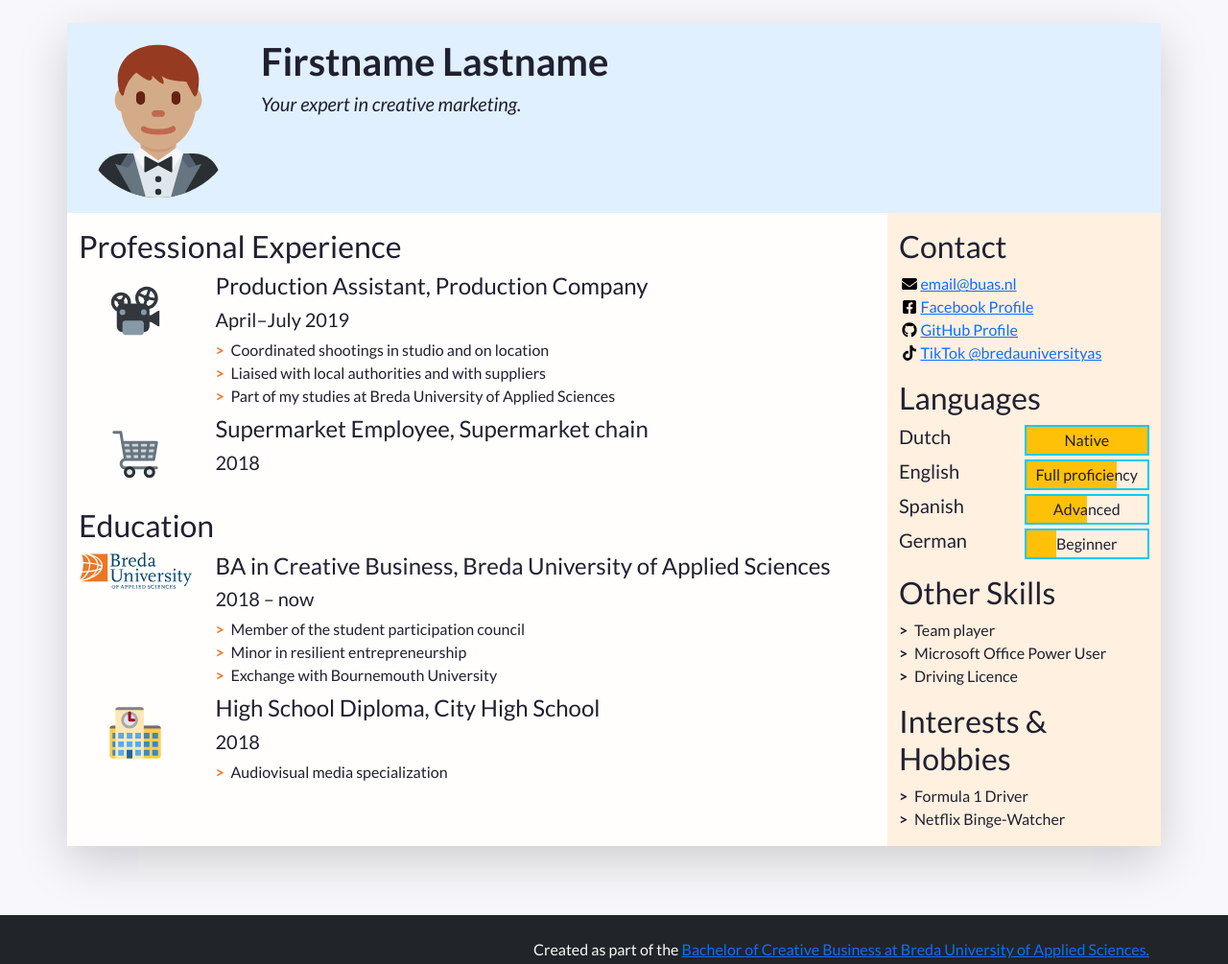
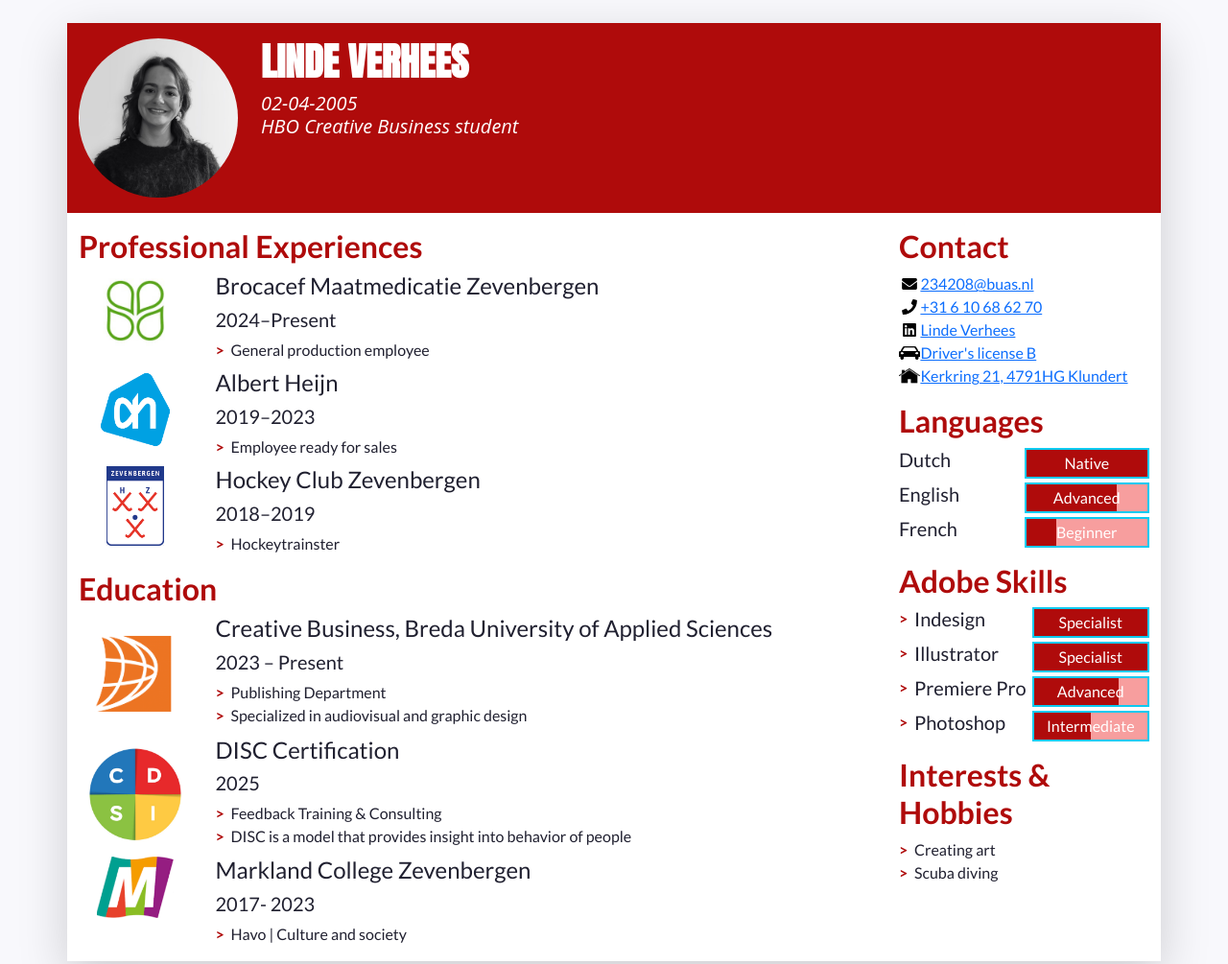
Before and after one commit to Lsverhees/Brand-Development-Individual, a plain HTML site: page index.html in a window 1280 px wide. Shown: the top 1005 px of the page at 96% size. Drawn offline with nearby package versions, Linux system fonts and the light colour scheme.

Commit message:
new docuement
Changed my document

```diff
--- a/css/styles.css
+++ b/css/styles.css
@@ -1,8 +1,6 @@
-/* Use this file to use your own styles*/
-
 /* Import declaration to use Google Fonts - check https://fonts.google.com/ for details */
 @import url('https://fonts.googleapis.com/css2?family=Lato:ital,wght@0,400;0,700;1,400;1,700&display=swap');
-
+@import url('https://fonts.googleapis.com/css2?family=Anton&display=swap');
 /* Styles for the body */
 
 body {
@@ -10,19 +8,49 @@ body {
 	color: #202030;
 	background-color: #f8f8fc;
 }
+h2 {
+  color: #AF0B0B !important;
 
-/* Styles for custom classes in the document. (There are more, try to find them out!) */
-
-.resume-header {
-    background-color: #e0f0ff;
+}
+.Languagelevel .language-progress {
+	background-color: #FFFFFF !important;
 }
 
+.language-level {
+	background-color: #F79E9E !important;
+}
+
+.language-progress {
+	background-color: #AF0B0B !important;
+}
+.language-level h6 {
+  color: #FFFFFF /* Change this HEX to your desired color */
+}
+.language-level .native-text {
+  color: #FFFFFF
+}
+
+.language-level .advanced-text {
+  color: #FFFFFF
+}
+.Linde-Verhees {
+	font-family: 'anton';
+}
+.fst-italic.tagline {
+	font-family: 'open sans';
+}
+/* Styles for custom classes in the document. (There are more, try to find them out!) */
+.resume-header {
+    background-color: #AF0B0B;
+	color: #FFFFFF;
+	font-family: 'Anton';
+}
 .resume-main {
-	background-color: #fffefc;
+	background-color: #FFFFFF;
 }
 
 .resume-aside {
-	background-color: #fff0e0;
+	background-color: #FFFFFF;
 }
 
 /* Styles for lists in the document */
@@ -33,10 +61,12 @@ body {
 	display: inline-block;
 	width: 1em;
 	margin-left: -1em;
+	color: #AF0B0B
+
 }
 
-.biography-details li::before {
-	color: #EE7623;
+.biography-details li:before {
+	color: #AF0B0B;
 }
 
 .biography-details li, .skill-list li {
@@ -49,3 +79,7 @@ body {
 	height: 1em;
 	flex-basis: 1.4em;
 }
+
+.title-one {
+    font-weight: bold;
+}
--- a/index.html
+++ b/index.html
@@ -6,15 +6,13 @@
     <meta charset="utf-8">
     <meta name="viewport" content="width=device-width, initial-scale=1, shrink-to-fit=no">
 
-    <!-- Links to the CSS styles from Bootstrap. -->
-    <!-- -->
     <link href="https://cdn.jsdelivr.net/npm/bootstrap@5.3.3/dist/css/bootstrap.min.css" rel="stylesheet" integrity="sha384-QWTKZyjpPEjISv5WaRU9OFeRpok6YctnYmDr5pNlyT2bRjXh0JMhjY6hW+ALEwIH" crossorigin="anonymous">
     <!-- -->
 
     <!-- Links to our additional CSS styles -->
     <link rel="stylesheet" href="css/styles.css">
 
-    <title>Firstname Lastname's Resumé</title>
+    <title>Class2_LindeVerhees</title>
   </head>
   <!-- End of the head -->
 
@@ -43,14 +41,15 @@
             "w-100" makes sure the image takes the full width of the column it's in
             "rounded-circle" cuts a circle around the image
           -->
-          <img class="w-100 rounded-circle my-3" src="images/portrait.svg" alt="Portrait of Firstname Lastname" width="160">
+          <img class="w-100 rounded-circle my-3" src="images/portrait.jpg" alt="Portrait of Firstname Lastname" width="160">
         </div>
         <!--
           A container to wrap around your name and tagline. Full-width at small size, then columns of increasing size.
         -->
         <div class="col-12 col-sm-8 col-md-9 col-lg-10 my-3 header-content">
-          <h1 class="fw-bolder">Firstname Lastname</h1>
-          <h5 class="fst-italic tagline">Your expert in creative marketing.</h5>
+          <h1 class="fw-bolder">LINDE VERHEES</h1>
+          <h5 class="fst-italic tagline">02-04-2005 <br>
+          HBO Creative Business student</h5>
         </div>
       </header>
 
@@ -70,7 +69,7 @@
             <section> is yet another semantic element. The first one is for professional experience.
           -->
           <section class="my-3 biography-section">
-            <h2>Professional Experience</h2>
+            <h2 class="title-one">Professional Experiences</h2>
             <!--
               Each list item (li) in the unordered list (ul) below will be one job.
               "list-unstyled" is a class that hides the bullet points of a list.
@@ -81,16 +80,14 @@
               <li class="biography-item row mb-2">
                 <!-- We're using a grid inside a grid so we can align logos and text -->
                 <div class="logo-container col-3 col-sm-2 col-md-3 col-lg-2">
-                  <img class="biography-logo mw-100 d-block mx-auto" src="images/employers/projector.svg" alt="Company logo" width="80">
+                  <img class="biography-logo mw-100 d-block mx-auto" src="images/logo/brocacef_logo.png" alt="Company logo" width="80">
                 </div>
                 <div class="biography-contents col-9 col-sm-10 col-md-9 col-lg-10">
-                  <h4>Production Assistant, Production Company</h4>
-                  <h5>April&ndash;July 2019</h5>
+                  <h4>Brocacef Maatmedicatie Zevenbergen</h4>
+                  <h5>2024&ndash;Present</h5>
                   <!-- Use the list below to talk about your achievements -->
                   <ul class="biography-details list-unstyled">
-                    <li>Coordinated shootings in studio and on location</li>
-                    <li>Liaised with local authorities and with suppliers</li>
-                    <li>Part of my studies at Breda University of Applied Sciences</li>
+                    <li>General production employee</li>
                   </ul>
                 </div>
               </li>
@@ -99,51 +96,80 @@
               <li class="biography-item row mb-2">
                 <div class="logo-container col-3 col-sm-2 col-md-3 col-lg-2">
                 <!-- We're using a grid inside a grid so we can align logos and text -->
-                  <img class="biography-logo mw-100 d-block mx-auto" src="images/employers/trolley.svg" alt="Company logo" width="80">
+                  <img class="biography-logo mw-100 d-block mx-auto" src="images/logo/albertheijn_logo.png" alt="Company logo" width="80">
                 </div>
                 <div class="biography-contents col-9 col-sm-10 col-md-9 col-lg-10">
-                  <h4>Supermarket Employee, Supermarket chain</h4>
-                  <h5>2018</h5>
+                  <h4>Albert Heijn</h4>
+                  <h5>2019–2023</h5>
+				  <ul class="biography-details list-unstyled">
+                    <li>Employee ready for sales</li>
+
                   <!-- This entry doesn't have a list of achievements, but you can copy-paste the one from above -->
+				  </ul>
                 </div>
               </li>
-
+    <li class="biography-item row mb-2">
+                <!-- We're using a grid inside a grid so we can align logos and text -->
+                <div class="logo-container col-3 col-sm-2 col-md-3 col-lg-2">
+                  <img class="biography-logo mw-100 d-block mx-auto" src="images/logo/hcz_logo.png" alt="Company logo" width="60">
+                </div>
+                <div class="biography-contents col-10 col-sm-10 col-md-9 col-lg-10">
+                  <h4>Hockey Club Zevenbergen</h4>
+                  <h5>2018&ndash;2019</h5>
+                  <!-- Use the list below to talk about your achievements -->
+                  <ul class="biography-details list-unstyled">
+                    <li>Hockeytrainster</li>
+                  </ul>
+                </div>
+              </li>
             </ul>
           </section>
 
           <!-- We're done with jobs, let's move on to schools -->
 
           <section class="my-3 biography-section">
-            <h2>Education</h2>
+            <h2 class="title-one">Education</h2>
             <ul class="biography-list list-unstyled">
 
               <!-- Top item in education. And by "top", I mean a Bachelor in Creative Business at BUas. -->
               <li class="biography-item row mb-2">
                 <div class="logo-container col-3 col-sm-2 col-md-3 col-lg-2">
-                  <img class="biography-logo mw-100 d-block mx-auto" src="images/schools/logo-buas.svg" alt="School logo" width="120">
+                  <img class="biography-logo mw-100 d-block mx-auto" src="images/logo/buas_logo.png" alt="School logo" width="120">
                 </div>
                 <div class="biography-contents col-9 col-sm-10 col-md-9 col-lg-10">
-                  <h4>BA in Creative Business, Breda University of Applied Sciences</h4>
-                  <h5>2018&nbsp;&ndash;&nbsp;now</h5>
+                  <h4>Creative Business, Breda University of Applied Sciences</h4>
+                  <h5>2023&nbsp;&ndash;&nbsp;Present</h5>
                   <!-- Use the list below to talk about minors, exchanges, extra-curricular activities. -->
                   <ul class="biography-details list-unstyled">
-                    <li>Member of the student participation council</li>
-                    <li>Minor in resilient entrepreneurship</li>
-                    <li>Exchange with Bournemouth University</li>
+                    <li>Publishing Department</li>
+                    <li>Specialized in audiovisual and graphic design</li>
                   </ul>
                 </div>
               </li>
-
+				<li class="biography-item row mb-2">
+                <div class="logo-container col-3 col-sm-2 col-md-3 col-lg-2">
+                  <img class="biography-logo mw-100 d-block mx-auto" src="images/logo/disc_logo.png" alt="School logo" width="120">
+                </div>
+                <div class="biography-contents col-9 col-sm-10 col-md-9 col-lg-10">
+                  <h4>DISC Certification</h4>
+                  <h5>2025</h5>
+                  <!-- Use the list below to talk about minors, exchanges, extra-curricular activities. -->
+                  <ul class="biography-details list-unstyled">
+                    <li>Feedback Training &amp; Consulting </li>
+                    <li>DISC is a model that provides insight into behavior of people</li>
+                  </ul>
+                </div>
+              </li>
               <!-- 2nd item in education -->
               <li class="biography-item row mb-2">
                 <div class="logo-container col-3 col-sm-2 col-md-3 col-lg-2">
-                  <img class="biography-logo mw-100 d-block mx-auto" src="images/schools/school.svg" alt="School logo" width="80">
+                  <img class="biography-logo mw-100 d-block mx-auto" src="images/logo/markland_logo.png" alt="School logo" width="80">
                 </div>
                 <div class="biography-contents col-9 col-sm-10 col-md-9 col-lg-10">
-                  <h4>High School Diploma, City High School</h4>
-                  <h5>2018</h5>
+                  <h4>Markland College Zevenbergen</h4>
+                  <h5>2017-&nbsp;2023</h5>
                   <ul class="biography-details list-unstyled">
-                    <li>Audiovisual media specialization</li>
+                    <li>Havo | Culture and society</li>
                   </ul>
                 </div>
               </li>
@@ -163,7 +189,7 @@
 
           <!-- The first block will be contact details -->
           <section class="my-3 aside-section">
-            <h2>Contact</h2>
+            <h2 class="title-one">Contact</h2>
             <!--
               A list of all your contact details.
               There are more icons in the images/icons folder, have a look if you want to add your LinkedIn or TikTok profile.
@@ -172,27 +198,33 @@
             -->
             <ul class="contact-list list-unstyled">
               <li class="contact-item">
-                <a class="d-flex align-items-center" href="mailto:email@buas.nl" target="_blank">
+                <a class="d-flex align-items-center" href="mailto:234208@buas.nl" target="_blank">
                   <img class="contact-icon" src="images/icons/envelope.svg" alt="Email">
-                  email@buas.nl
+                  234208@buas.nl
+                </a>
+              </li>
+			   <li class="contact-item">
+                <a class="d-flex align-items-center" href="tel:+31610686270" target="_blank">
+                  <img class="contact-icon" src="images/icons/phone.svg" alt="Mobile Phone">
+                  +31 6 10 68 62 70
                 </a>
               </li>
               <li class="contact-item">
-                <a class="d-flex align-items-center" href="https://facebook.com/" target="_blank">
-                  <img class="contact-icon" src="images/icons/facebook.svg" alt="Facebook">
-                  Facebook Profile
+                <a class="d-flex align-items-center" href="https://www.linkedin.com/feed/?trk=guest_homepage-basic_google-one-tap-submit" target="_blank">
+                  <img class="contact-icon" src="images/icons/linkedin.svg" alt="LinkedIn">
+                  Linde Verhees
                 </a>
               </li>
-              <li class="contact-item">
-                <a class="d-flex align-items-center" href="https://github.com/" target="_blank">
-                  <img class="contact-icon" src="images/icons/github.svg" alt="LinkedIn">
-                  GitHub Profile
+             <li class="contact-item">
+                <a class="d-flex align-items-center" target="_blank">
+                  <img class="contact-icon" src="images/icons/car.png" alt="Driver's license B">
+                  Driver's license B
                 </a>
               </li>
-              <li class="contact-item">
-                <a class="d-flex align-items-center" href="https://www.tiktok.com/@bredauniversityas" target="_blank">
-                  <img class="contact-icon" src="images/icons/tiktok.svg" alt="Mobile Phone">
-                  TikTok @bredauniversityas
+				 <li class="contact-item">
+                <a class="d-flex align-items-center" href="https://g.co/kgs/RcyYKNq" target="_blank">
+                  <img class="contact-icon" src="images/icons/house.png" alt="home">
+                  Kerkring 21, 4791HG Klundert
                 </a>
               </li>
             </ul>
@@ -201,7 +233,7 @@
           <!-- End of contact details, moving on to languages -->
 
           <section class="my-3 aside-section">
-            <h2>Languages</h2>
+            <h2 class="title-one">Languages</h2>
             <!-- Each item in the list is a language. Modify, add or remove depending on what you speak -->
             <ul class="language-list list-unstyled">
               <li class="language-item d-flex mb-1">
@@ -217,19 +249,11 @@
                 <div class="language-level w-50 border border-info border-2 position-relative">
                   <!-- The div below is a progress bar. Choose between w-25, w-50, w-75 and w-100 to show your level of fluency -->
                   <div class="language-progress position-absolute bg-warning h-100 w-75"></div>
-                  <h6 class="position-absolute w-100 text-center top-0 py-1">Full proficiency</h6>
-                </div>
-              </li>
-              <li class="language-item d-flex mb-1">
-                <h5 class="language-name w-50">Spanish</h5>
-                <div class="language-level w-50 border border-info border-2 position-relative">
-                  <!-- The div below is a progress bar. Choose between w-25, w-50, w-75 and w-100 to show your level of fluency -->
-                  <div class="language-progress position-absolute bg-warning h-100 w-50"></div>
                   <h6 class="position-absolute w-100 text-center top-0 py-1">Advanced</h6>
                 </div>
               </li>
               <li class="language-item d-flex mb-1">
-                <h5 class="language-name w-50">German</h5>
+                <h5 class="language-name w-50">French</h5>
                 <div class="language-level w-50 border border-info border-2 position-relative">
                   <!-- The div below is a progress bar. Choose between w-25, w-50, w-75 and w-100 to show your level of fluency -->
                   <div class="language-progress position-absolute bg-warning h-100 w-25"></div>
@@ -242,21 +266,49 @@
           <!-- End of contact details, moving on to other skills -->
 
           <section class="my-3 aside-section">
-            <h2>Other Skills</h2>
+            <h2 class="title-one">Adobe Skills</h2>
             <ul class="skill-list list-unstyled">
-              <li class="skill-item">Team player</li>
-              <li class="skill-item">Microsoft Office Power User</li>
-              <li class="skill-item">Driving Licence</li>
+				<li class="language-item d-flex mb-1">
+                <h5 class="language-name w-50">Indesign</h5>
+                <div class="language-level w-50 border border-info border-2 position-relative">
+                  <!-- The div below is a progress bar. Choose between w-25, w-50, w-75 and w-100 to show your level of fluency -->
+                  <div class="language-progress position-absolute bg-warning h-100 w-100"></div>
+                  <h6 class="position-absolute w-100 text-center top-0 py-1">Specialist</h6>
+                </div>
+              </li><li class="language-item d-flex mb-1">
+                <h5 class="language-name w-50">Illustrator</h5>
+                <div class="language-level w-50 border border-info border-2 position-relative">
+                  <!-- The div below is a progress bar. Choose between w-25, w-50, w-75 and w-100 to show your level of fluency -->
+                  <div class="language-progress position-absolute bg-warning h-100 w-100"></div>
+                  <h6 class="position-absolute w-100 text-center top-0 py-1">Specialist</h6>
+                </div>
+              </li>
+				<li class="language-item d-flex mb-1">
+                <h5 class="language-name w-50">Premiere Pro</h5>
+                <div class="language-level w-50 border border-info border-2 position-relative">
+                  <!-- The div below is a progress bar. Choose between w-25, w-50, w-75 and w-100 to show your level of fluency -->
+                  <div class="language-progress position-absolute bg-warning h-100 w-75"></div>
+                  <h6 class="position-absolute w-100 text-center top-0 py-1">Advanced</h6>
+                </div>
+              </li>
+				<li class="language-item d-flex mb-1">
+                <h5 class="language-name w-50">Photoshop</h5>
+                <div class="language-level w-50 border border-info border-2 position-relative">
+                  <!-- The div below is a progress bar. Choose between w-25, w-50, w-75 and w-100 to show your level of fluency -->
+                  <div class="language-progress position-absolute bg-warning h-100 w-50"></div>
+                  <h6 class="position-absolute w-100 text-center top-0 py-1">Intermediate</h6>
+                    </div>
+              </li>
             </ul>
           </section>
 
           <!-- End of other skills, moving on to interest and hobbies -->
 
           <section class="my-3 aside-section">
-            <h2>Interests &amp; Hobbies</h2>
+            <h2 class="title-one">Interests &amp; Hobbies</h2>
             <ul class="skill-list list-unstyled">
-              <li class="skill-item">Formula 1 Driver</li>
-              <li class="skill-item">Netflix Binge-Watcher</li>
+              <li class="skill-item">Creating art</li>
+              <li class="skill-item">Scuba diving</li>
             </ul>
           </section>
 
```
Also changed, not shown: images/icons/Car.png (added), images/icons/House.png (added), images/logo/albertheijn_logo.png (added), images/logo/brocacef_logo.png (added), images/logo/buas_logo.png (added), images/logo/disc_logo.png (added), images/logo/hcz_logo.png (added), images/logo/markland_logo.png (added), images/portrait.jpg (added), 1 other file.
